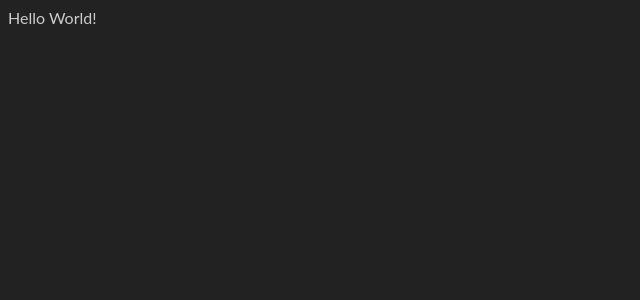
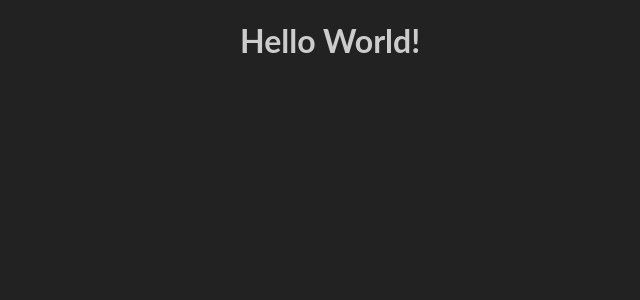
Before and after one commit to RafalSolnica/learn-fetch, a React (Create React App) app: page / in a window 1280 px wide. Shown: the top 300 px of the page, without its empty margins (0-640 px from the left). Built offline with nearby package versions, Linux system fonts and the light colour scheme.

Commit message:
created new container component

```diff
--- a/src/App.js
+++ b/src/App.js
@@ -1,5 +1,11 @@
+import { Container } from "./Container";
+
 const App = () => {
-  return <div className="App">Hello World!</div>;
+  return (
+    <Container>
+      <h1>Hello World!</h1>
+    </Container>
+  );
 };
 
 export default App;
--- /dev/null
+++ b/src/Container/index.js
@@ -0,0 +1,5 @@
+import { Wrapper } from "./styled";
+
+export const Container = ({ children }) => {
+  return <Wrapper>{children}</Wrapper>;
+};
--- /dev/null
+++ b/src/Container/styled.js
@@ -0,0 +1,8 @@
+import { styled } from "styled-components";
+
+export const Wrapper = styled.main`
+  background: ${({ theme }) => theme.color.codGrey};
+  color: ${({ theme }) => theme.color.silver};
+  max-width: 800px;
+  margin: 0 auto;
+`;
```
